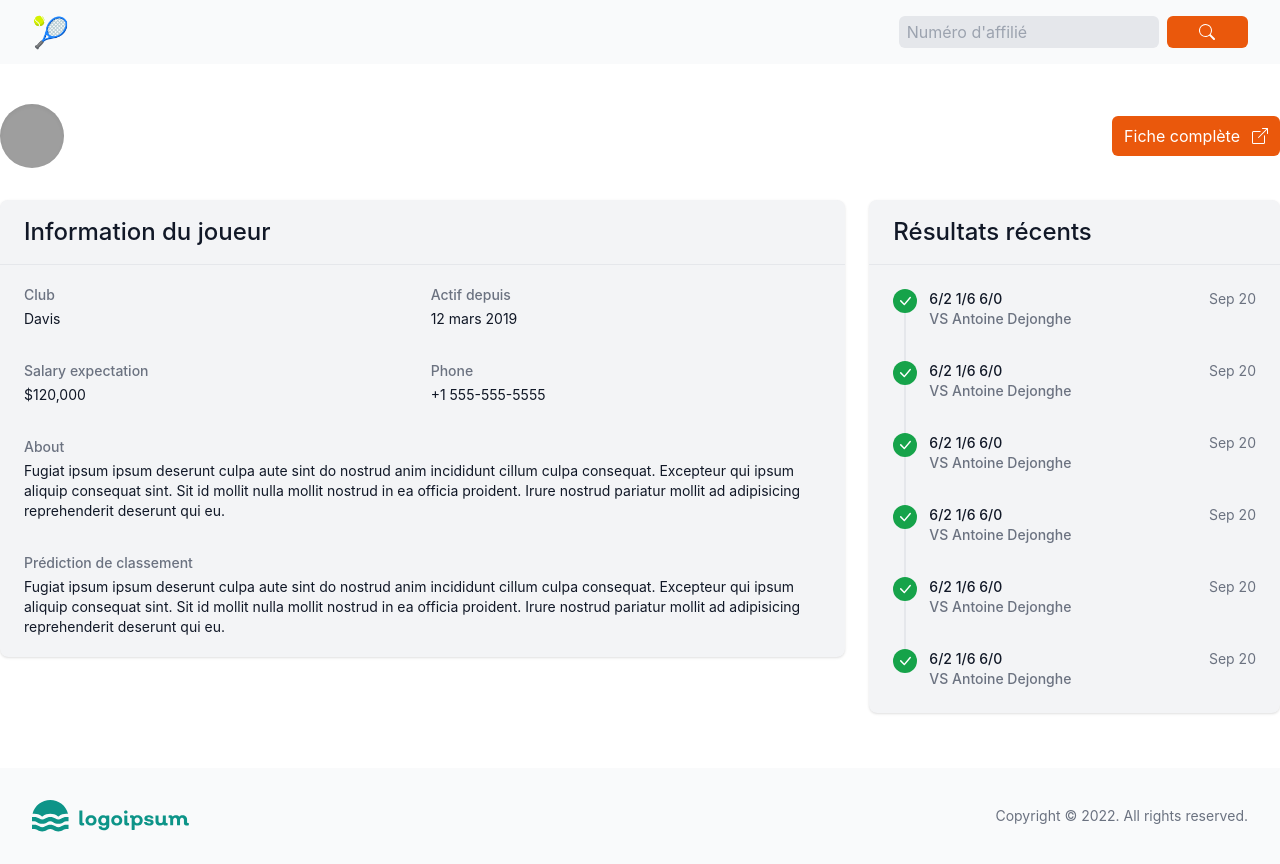
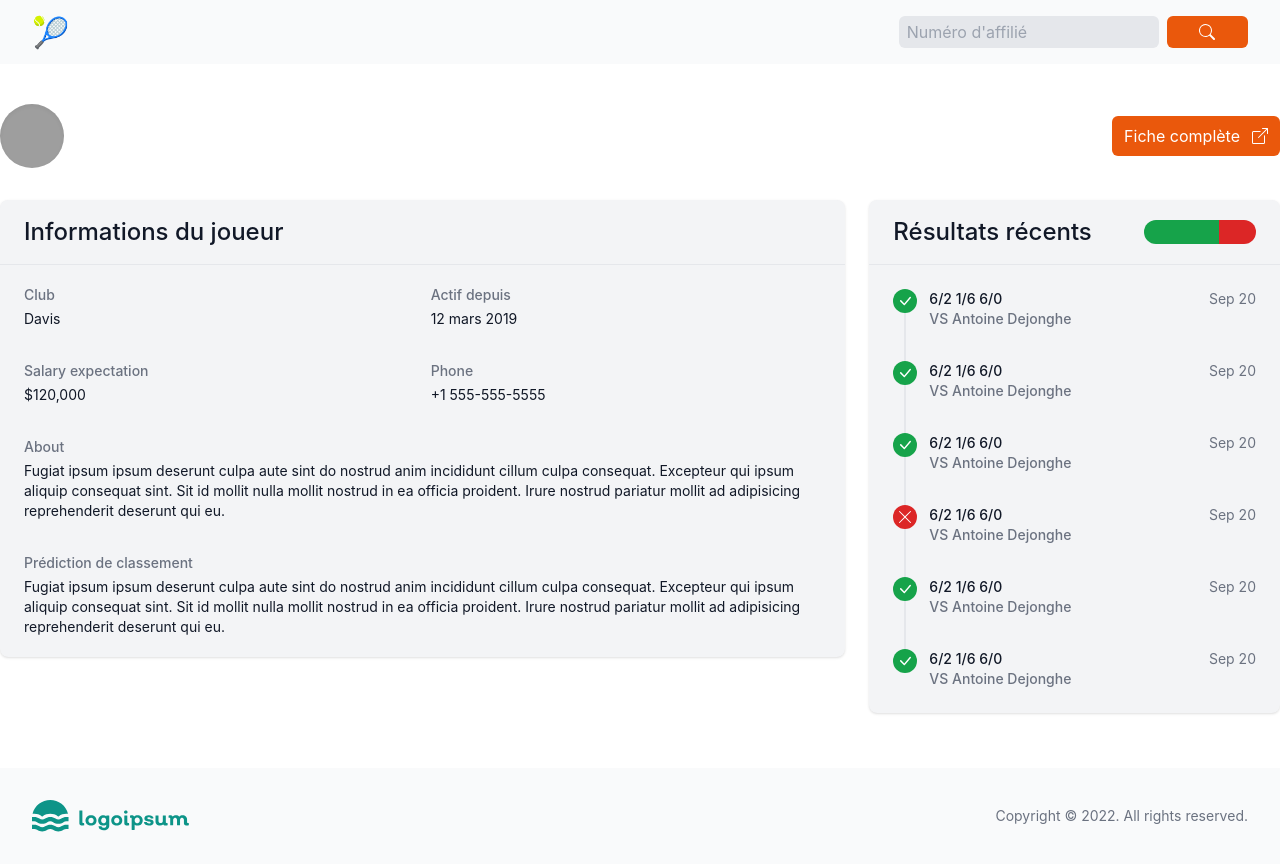
Before and after one commit to williambaele/classement-aft, a React (Create React App) app: page / in a window 1280 px wide. Built offline with nearby package versions, Linux system fonts and the light colour scheme; no server answers; grey boxes are pictures that could not be loaded.

Commit message:
UI improvements

```diff
--- a/src/components/PlayerCard.js
+++ b/src/components/PlayerCard.js
@@ -54,7 +54,7 @@ const PlayerCard = ({ name, numAffilie }) => {
               <div class="bg-gray-100 shadow sm:rounded-lg ">
                 <div class="px-4 py-5 sm:px-6">
                   <h2 class="text-2xl leading-6 font-medium text-gray-900">
-                    Information du joueur
+                    Informations du joueur
                   </h2>
                 </div>
                 <div class="border-t border-gray-200 px-4 py-5 sm:px-6">
@@ -110,10 +110,20 @@ const PlayerCard = ({ name, numAffilie }) => {
           </div>
           <section class="lg:col-start-3 lg:col-span-1">
             <div class="bg-gray-100  shadow sm:rounded-lg ">
-              <div class="px-4 py-5 sm:px-6">
+              <div class="px-4 py-5 sm:px-6 flex justify-between">
                 <h2 class="text-2xl leading-6 font-medium text-gray-900">
                   Résultats récents
                 </h2>
+                <div className="w-28 rounded-xl flex">
+                  <div
+                    className="h-full rounded-l-xl bg-green-600"
+                    style={{ width: "66.66%" }}
+                  ></div>
+                  <div
+                    className="h-full rounded-r-xl bg-red-600"
+                    style={{ width: "33.33%" }}
+                  ></div>
+                </div>
               </div>
               <div class="border-t border-gray-200 ">
                 <ul class="p-6">
@@ -230,16 +240,16 @@ const PlayerCard = ({ name, numAffilie }) => {
                       ></span>
                       <div class="relative flex space-x-3">
                         <div>
-                          <span class="h-6 w-6 rounded-full bg-green-600 flex items-center justify-center">
+                          <span class="h-6 w-6 rounded-full bg-red-600 flex items-center justify-center">
                             <svg
                               xmlns="http://www.w3.org/2000/svg"
                               width="16"
                               height="16"
                               fill="#FFFFFF"
-                              class="bi bi-check-lg"
+                              class="bi bi-x-lg"
                               viewBox="0 0 16 16"
                             >
-                              <path d="M12.736 3.97a.733.733 0 0 1 1.047 0c.286.289.29.756.01 1.05L7.88 12.01a.733.733 0 0 1-1.065.02L3.217 8.384a.757.757 0 0 1 0-1.06.733.733 0 0 1 1.047 0l3.052 3.093 5.4-6.425a.247.247 0 0 1 .02-.022Z" />
+                              <path d="M2.146 2.854a.5.5 0 1 1 .708-.708L8 7.293l5.146-5.147a.5.5 0 0 1 .708.708L8.707 8l5.147 5.146a.5.5 0 0 1-.708.708L8 8.707l-5.146 5.147a.5.5 0 0 1-.708-.708L7.293 8 2.146 2.854Z" />
                             </svg>
                           </span>
                         </div>
```
